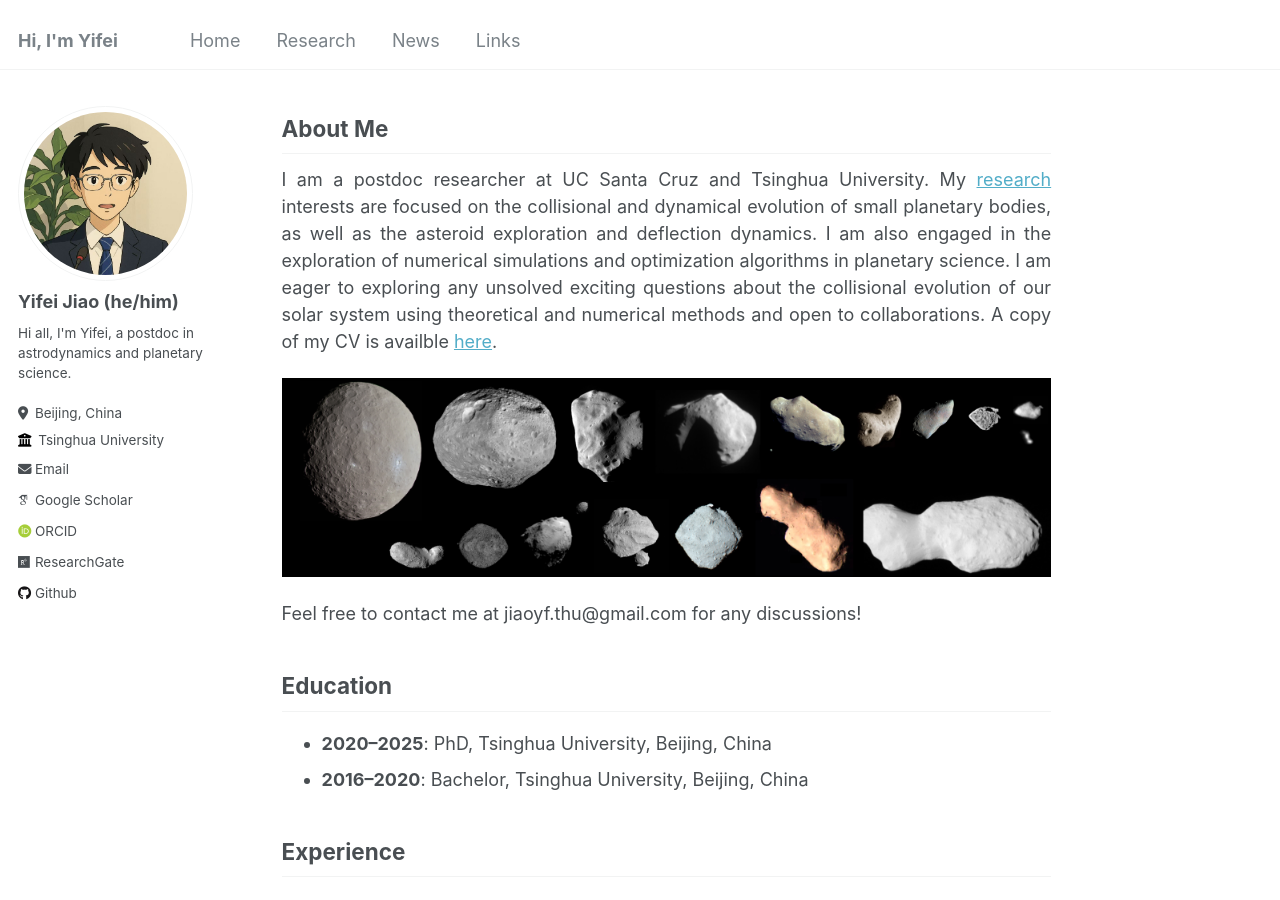
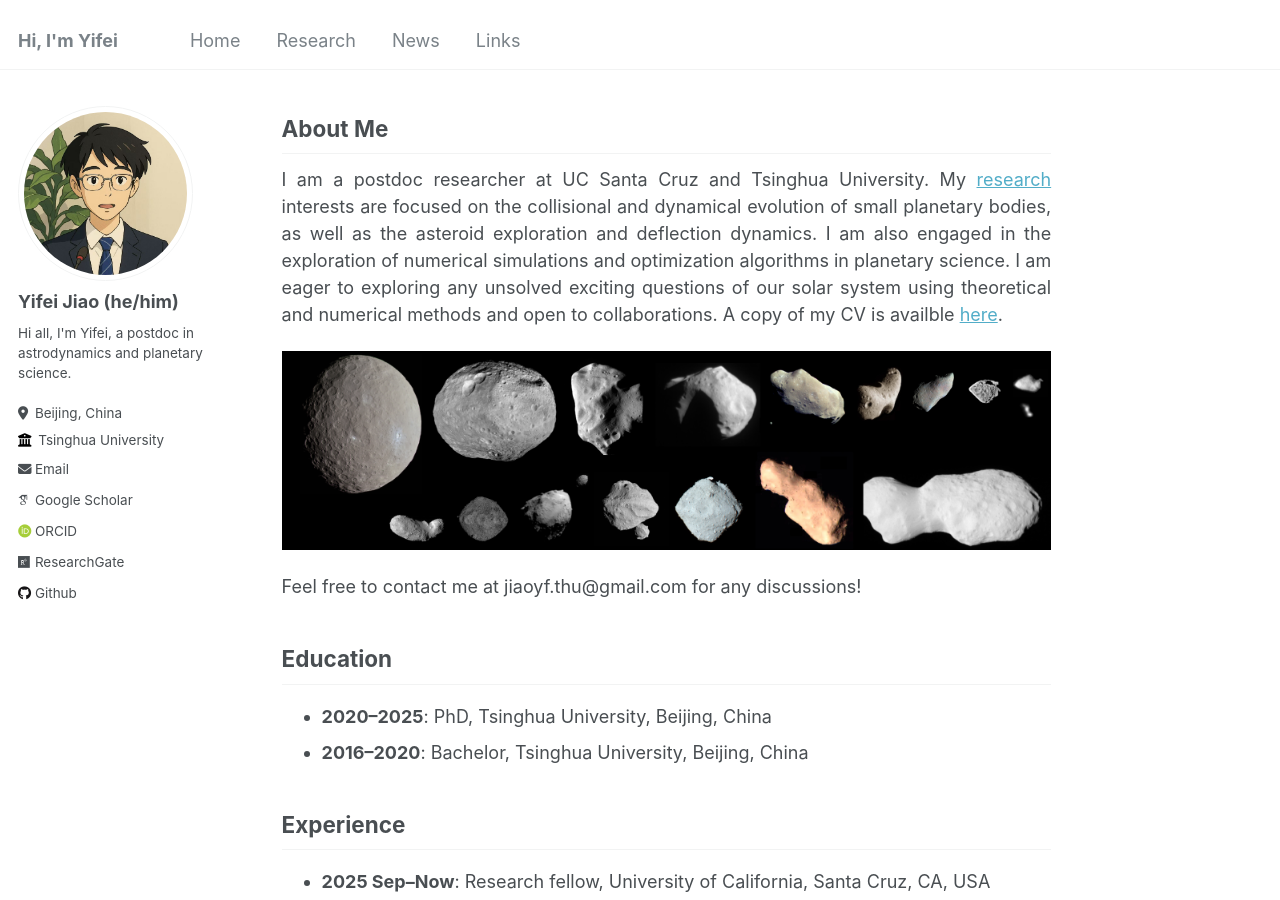
Before and after one commit to jiaoyf-thu/jiaoyf-thu.github.io, a Jekyll site: the page built from _pages/about.md, in a window 1280 px wide and 900 px high. Built offline with Jekyll 4.4.1, drawn with Linux system fonts in a browser that asks for light colours; some web fonts are replaced.

Commit message:
Update about.md

```diff
--- a/_pages/about.md
+++ b/_pages/about.md
@@ -10,7 +10,7 @@ redirect_from:
 ## About Me
 
 <p align="justify">
-I am a postdoc researcher at UC Santa Cruz and Tsinghua University. My <a href="https://jiaoyf-thu.github.io/research/">research</a> interests are focused on the collisional and dynamical evolution of small planetary bodies, as well as the asteroid exploration and deflection dynamics. I am also engaged in the exploration of numerical simulations and optimization algorithms in planetary science. I am eager to exploring any unsolved exciting questions about the collisional evolution of our solar system using theoretical and numerical methods and open to collaborations. A copy of my CV is availble <a href="https://jiaoyf-thu.github.io/files/Rezume.pdf" target="_blank">here</a>.
+I am a postdoc researcher at UC Santa Cruz and Tsinghua University. My <a href="https://jiaoyf-thu.github.io/research/">research</a> interests are focused on the collisional and dynamical evolution of small planetary bodies, as well as the asteroid exploration and deflection dynamics. I am also engaged in the exploration of numerical simulations and optimization algorithms in planetary science. I am eager to exploring any unsolved exciting questions of our solar system using theoretical and numerical methods and open to collaborations. A copy of my CV is availble <a href="https://jiaoyf-thu.github.io/files/Rezume.pdf" target="_blank">here</a>.
 </p>
 
 <img src="https://jiaoyf-thu.github.io/images/all-asteroids.png"  width="800">
```
